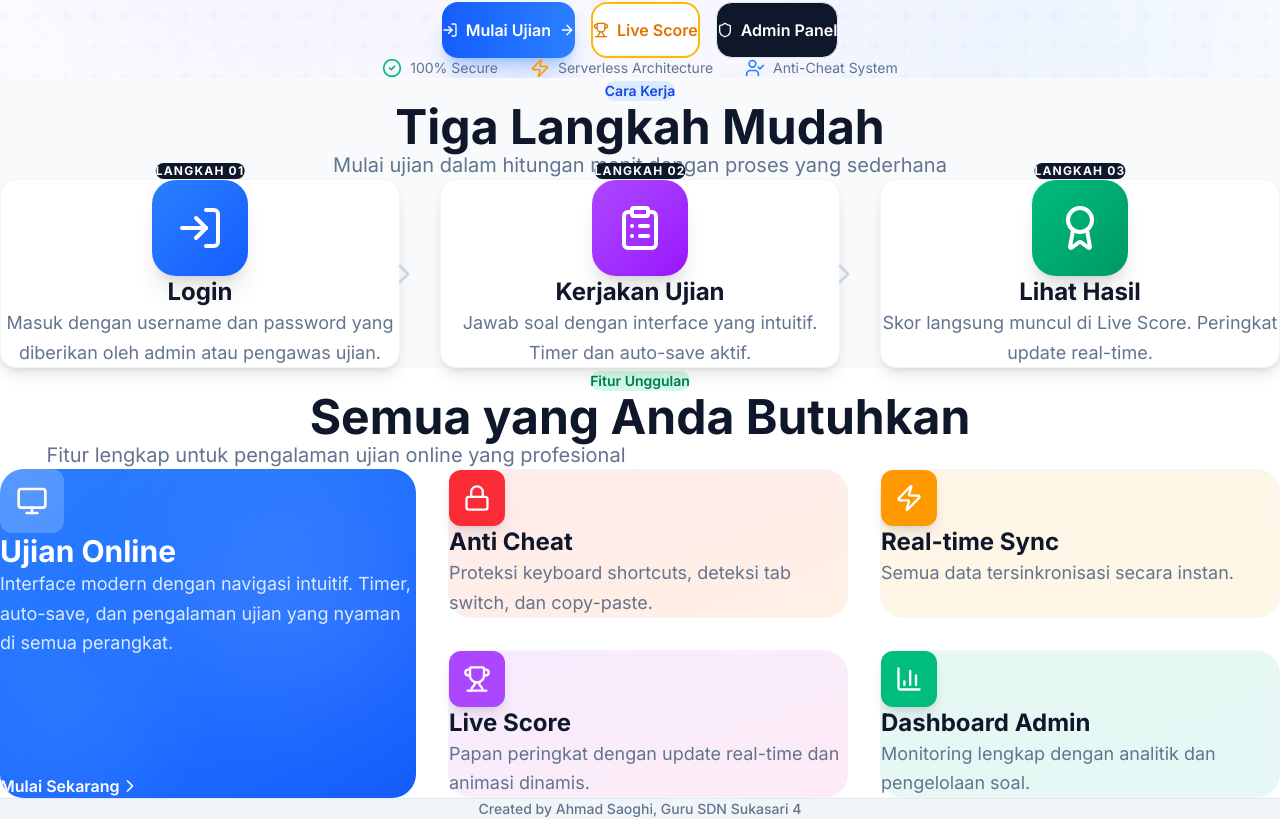
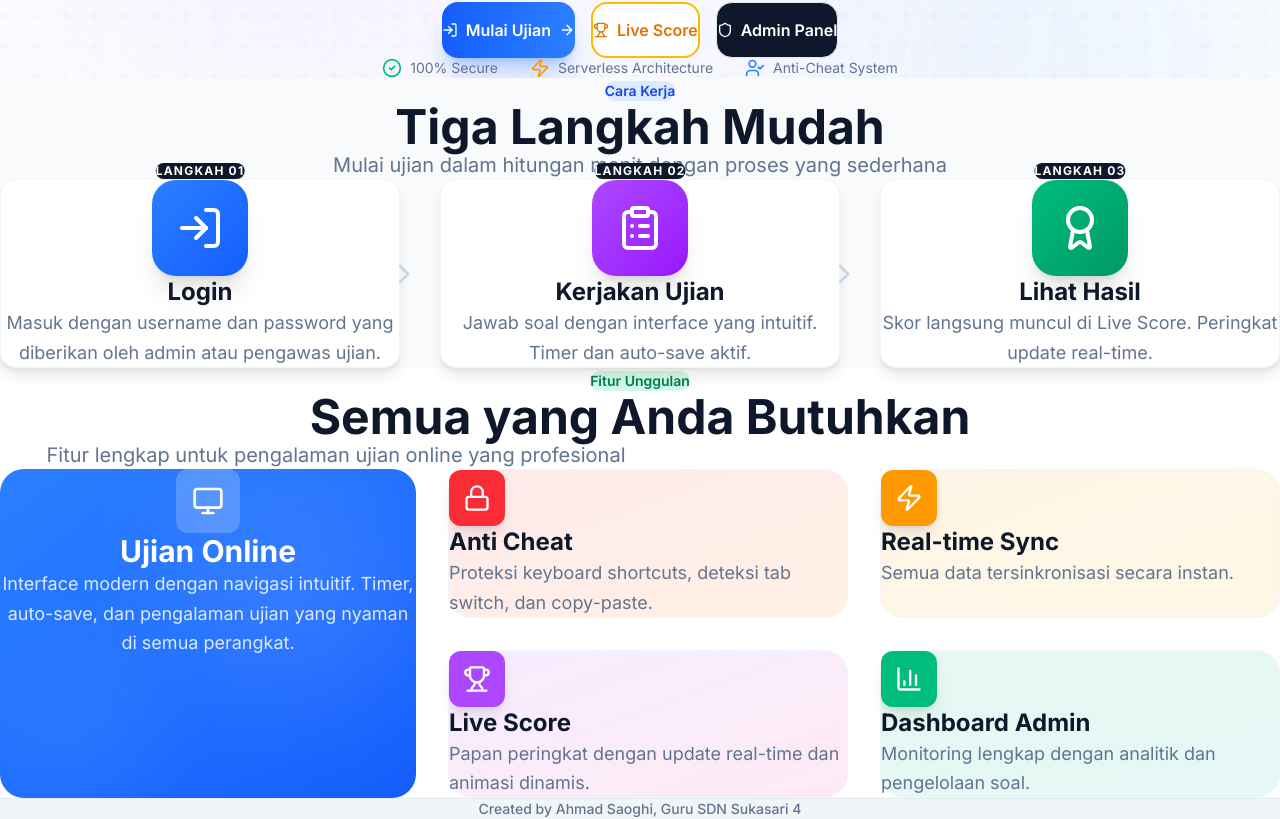
Before and after one commit to devsupat/UjianCBT, a Next.js app in the folder cbt-app/: page / in a window 1280 px wide. Shown: the part 219-1038 px from the top of the page. Built offline with nearby package versions, Linux system fonts and the light colour scheme.

Commit message:
Update page.tsx

```diff
--- a/cbt-app/src/app/page.tsx
+++ b/cbt-app/src/app/page.tsx
@@ -274,17 +274,14 @@ export default function HomePage() {
             >
               <div className="absolute top-0 right-0 w-60 h-60 bg-white/10 rounded-full blur-3xl" />
               <div className="absolute bottom-0 left-0 w-40 h-40 bg-white/5 rounded-full blur-2xl" />
-              <div className="relative h-full flex flex-col">
+              <div className="relative h-full flex flex-col items-center text-center">
                 <div className="w-16 h-16 rounded-xl bg-white/20 flex items-center justify-center mb-6">
                   <Monitor className="w-8 h-8" />
                 </div>
                 <h3 className="text-2xl lg:text-3xl font-bold mb-3">Ujian Online</h3>
-                <p className="text-blue-100 text-base lg:text-lg mb-6 flex-1 leading-relaxed">
+                <p className="text-blue-100 text-base lg:text-lg leading-relaxed">
                   Interface modern dengan navigasi intuitif. Timer, auto-save, dan pengalaman ujian yang nyaman di semua perangkat.
                 </p>
-                <Link href="/login" className="inline-flex items-center text-base font-semibold text-white hover:underline w-fit">
-                  Mulai Sekarang <ChevronRight className="w-5 h-5 ml-1" />
-                </Link>
               </div>
             </motion.div>
 
```
